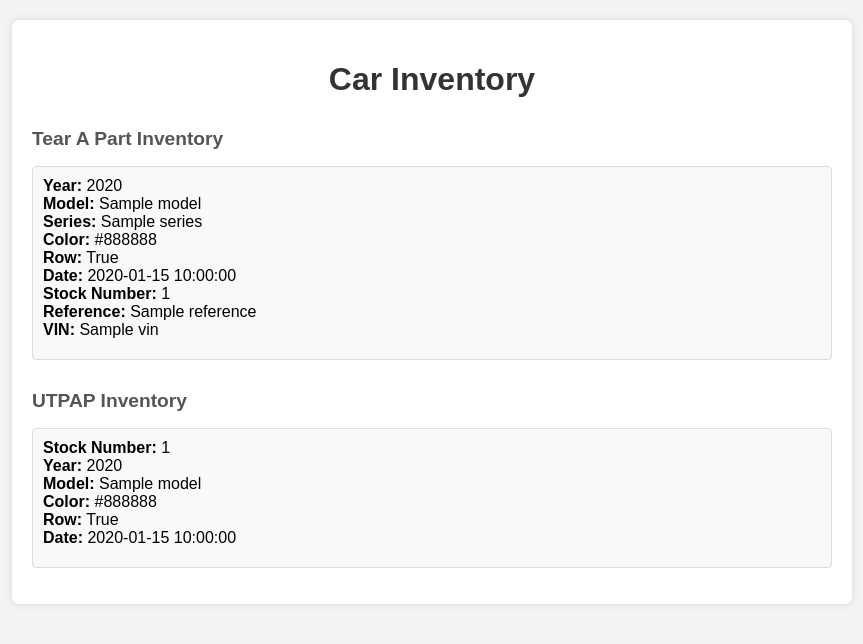
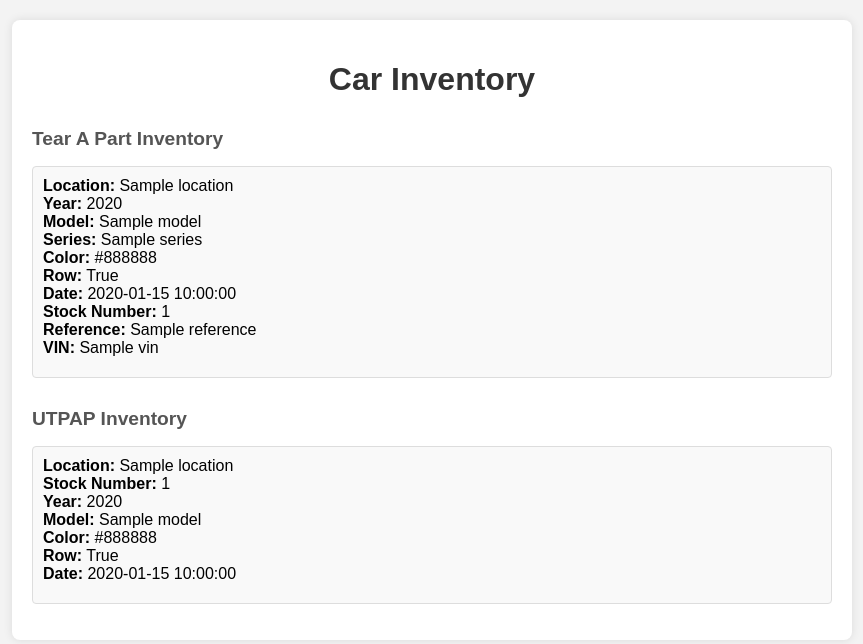
Before and after one commit to trevormcclellan/junkyard-frontend, a Flask app: page / in a window 1280 px wide. Shown: the top 644 px of the page, without its empty margins (208-1071 px from the left). Run offline with Flask 3, Linux system fonts and the light colour scheme; a database or web service that is not in the repository returns one stand-in record (values such as "Sample title").

Commit message:
Add location field

```diff
--- a/templates/index.html
+++ b/templates/index.html
@@ -109,6 +109,7 @@
         <ul>
             {% for car in cars_tearapart %}
             <li>
+                <strong>Location:</strong> {{ car.location }}<br>
                 <strong>Year:</strong> {{ car.year }}<br>
                 <strong>Model:</strong> {{ car.model }}<br>
                 {% if car.series %}
@@ -129,6 +130,7 @@
         <ul>
             {% for car in cars_utpap %}
             <li>
+                <strong>Location:</strong> {{ car.location }}<br>
                 <strong>Stock Number:</strong> {{ car.stock_num }}<br>
                 <strong>Year:</strong> {{ car.year }}<br>
                 <strong>Model:</strong> {{ car.model }}<br>
```
